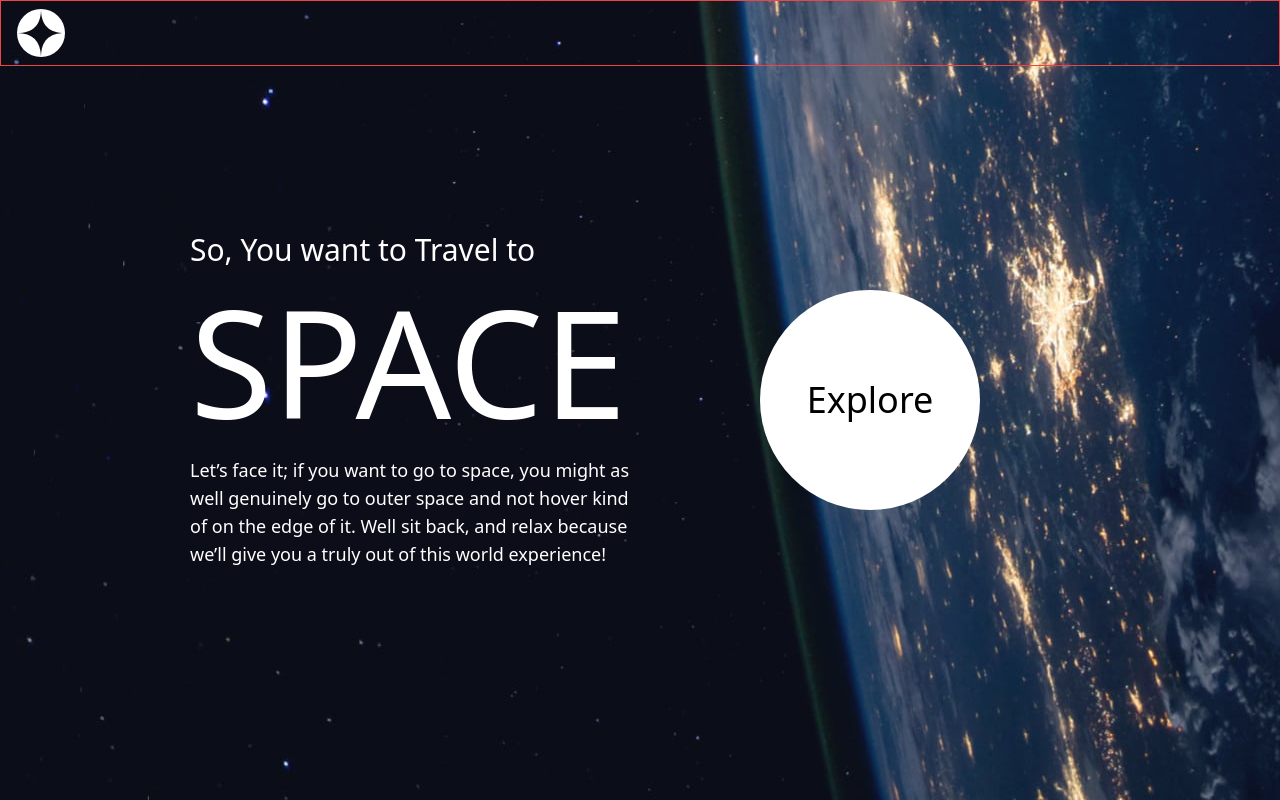
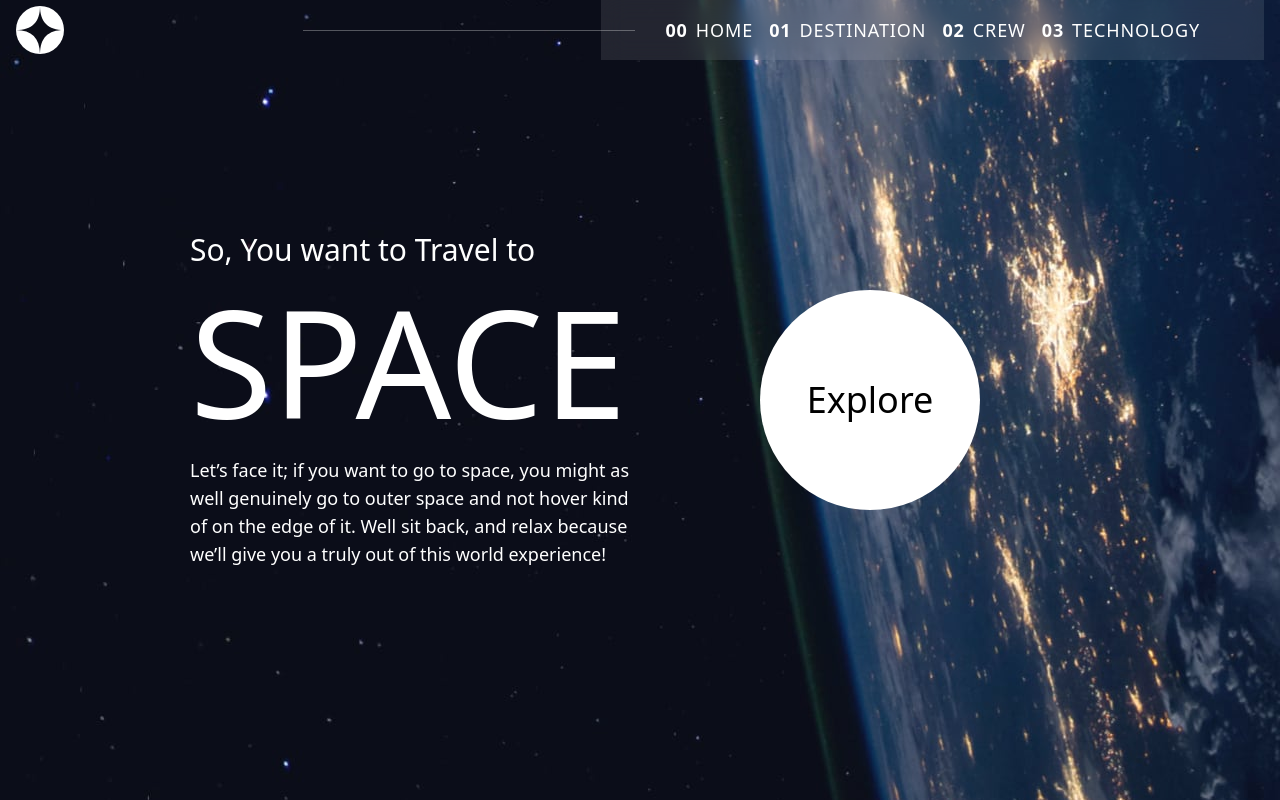
Before and after one commit to DimaProhorenko/spaceTourist, a React (Vite) app: page / in a window 1280 px wide. Built offline with nearby package versions, Linux system fonts and the light colour scheme.

Commit message:
add header

```diff
--- a/src/components/Header.jsx
+++ b/src/components/Header.jsx
@@ -7,7 +7,7 @@ import navLinks from '../fixtures/nav';
 
 function Header({ children }) {
 	return (
-		<header className="fixed top-0 left-0 w-full py-2 border border-red-500 z-50">
+		<header className="fixed top-0 left-0 w-full z-50">
 			<div className="container">{children}</div>
 		</header>
 	);
@@ -42,15 +42,13 @@ Header.MobileNav = function HeaderMobileNav({
 		>
 			<Header.NavList className="pt-20 px-5 flex flex-col gap-4">
 				{navLinks.map((link, idx) => (
-					<li key={link.id}>
-						<a
-							href={link.address}
-							className="uppercase tracking-wider text-lg"
-						>
-							<span className="mr-4 font-bold">0{idx}</span>
-							{link.text}
-						</a>
-					</li>
+					<Header.NavItem
+						key={link.id}
+						index={idx}
+						href={link.address}
+					>
+						{link.text}
+					</Header.NavItem>
 				))}
 			</Header.NavList>
 			{children}
@@ -63,11 +61,65 @@ Header.MobileNav.propTypes = {
 	isOpen: PropTypes.bool,
 };
 
+Header.Nav = function HeaderNav({ children, ...restProps }) {
+	return (
+		<Header.NavList
+			{...restProps}
+			className="flex gap-4 bg-glass backdrop-blur-md px-16 pt-4 relative before:w-1/2 before:h-px before:bg-white before:absolute before:top-1/2 before:-left-[45%] before:opacity-30"
+		>
+			{navLinks.map((link, idx) => (
+				<Header.NavItem key={link.id} href={link.address} index={idx}>
+					{link.text}
+				</Header.NavItem>
+			))}
+			{children}
+		</Header.NavList>
+	);
+};
+
+Header.Nav.propTypes = {
+	children: PropTypes.any,
+};
+
 Header.NavList = function HeaderNavList({ children, ...restProps }) {
 	return <ul {...restProps}>{children}</ul>;
 };
 
 Header.NavList.propTypes = {
+	children: PropTypes.any.isRequired,
+};
+
+Header.NavItem = function HeaderNavItem({ children, href, index }) {
+	return (
+		<li>
+			<Header.Link>
+				<span className="mr-2 font-bold" href={href}>
+					0{index}
+				</span>
+				{children}
+			</Header.Link>
+		</li>
+	);
+};
+
+Header.NavItem.propTypes = {
+	children: PropTypes.any.isRequired,
+	href: PropTypes.string.isRequired,
+	index: PropTypes.number.isRequired,
+};
+
+Header.Link = function HeaderLink({ children, ...restProps }) {
+	return (
+		<a
+			{...restProps}
+			className="cursor-pointer pb-4 uppercase tracking-wider text-lg inline-block relative before:w-full before:h-px before:bg-white before:absolute before:bottom-px before:inset-x-0 before:scale-x-0 hover:before:scale-x-100"
+		>
+			{children}
+		</a>
+	);
+};
+
+Header.Link.propTypes = {
 	children: PropTypes.any.isRequired,
 };
 
--- a/src/containers/HeaderContainer.jsx
+++ b/src/containers/HeaderContainer.jsx
@@ -27,6 +27,7 @@ function HeaderContainer() {
 		<Header>
 			<Header.Container>
 				<Header.Logo />
+				{!isMobile && <Header.Nav />}
 				{isMobile && <Header.MobileNav isOpen={isMenuOpen} />}
 				{isMobile && (
 					<Header.Toggler
--- a/tailwind.config.js
+++ b/tailwind.config.js
@@ -12,7 +12,7 @@ export default {
 				'title-lg': '9.375rem',
 			},
 			colors: {
-				glass: 'rgba(255, 255, 255, 0.4)',
+				glass: 'rgba(255, 255, 255, 0.1)',
 			},
 		},
 	},
```
